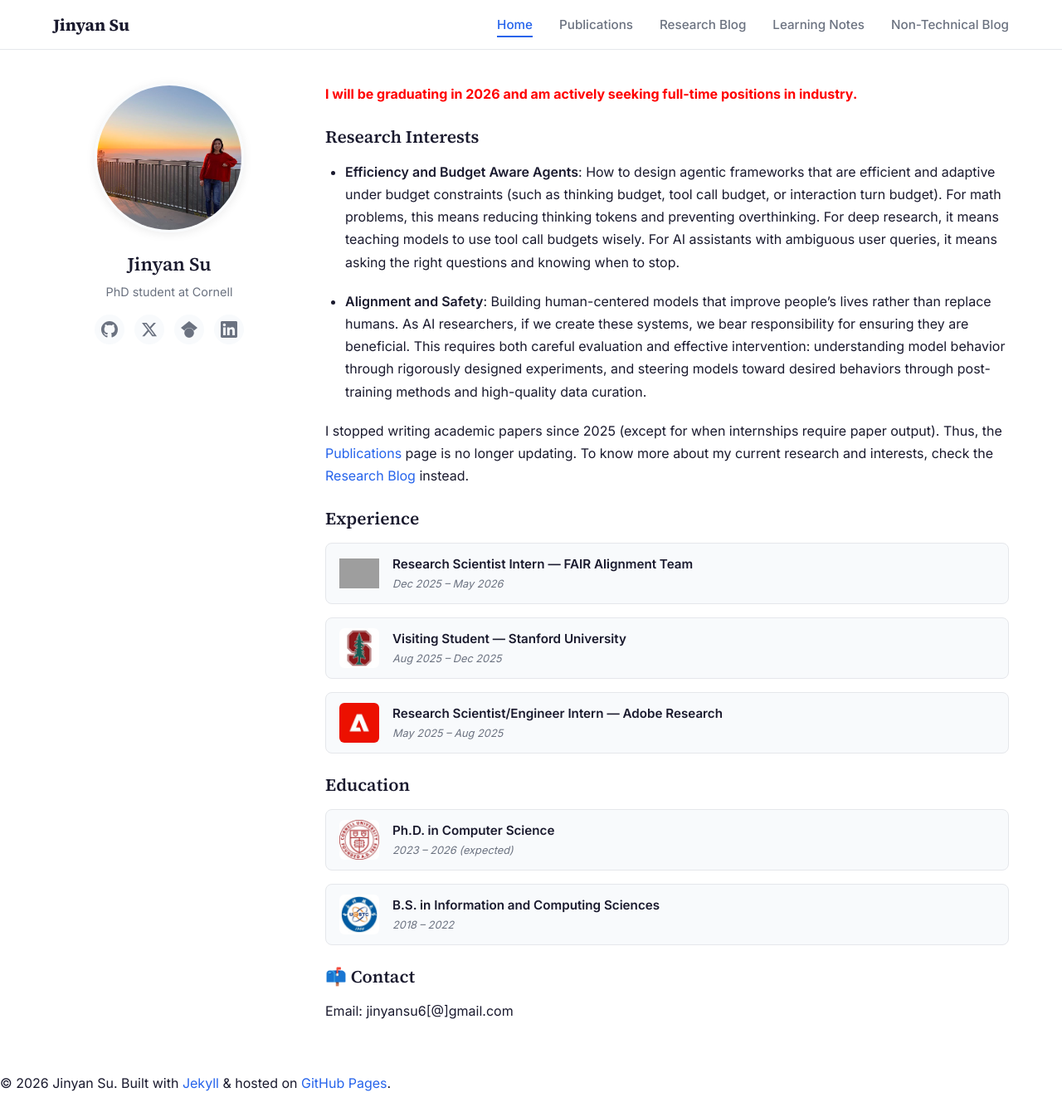
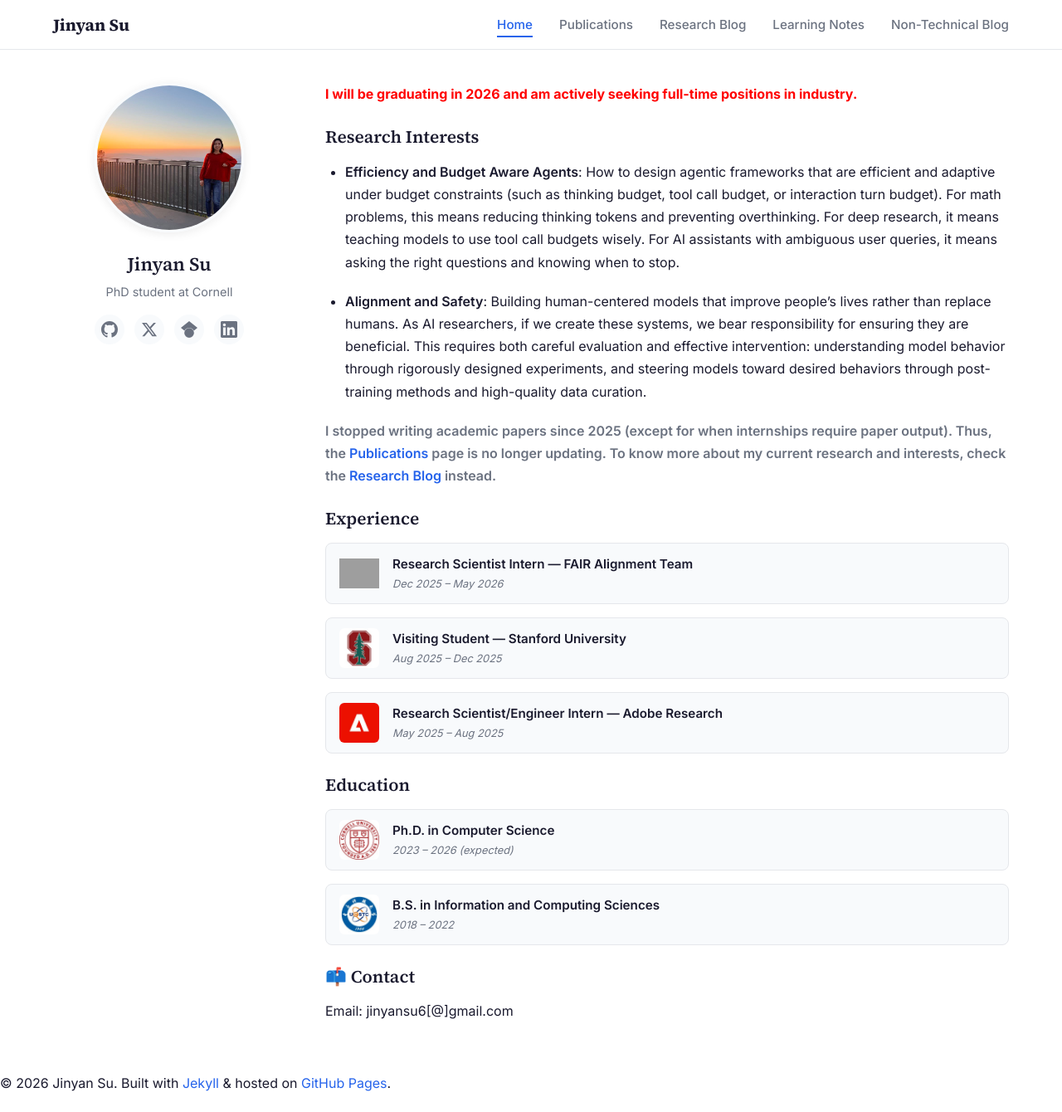
Before and after one commit to JinyanSu1/jinyansu1.github.io, a Jekyll site: the page built from index.md, in a window 1280 px wide and 1340 px high. Shown: the whole window at 83% size. Built offline with Jekyll 4.4.1, drawn with Linux system fonts in a browser that asks for light colours; grey boxes are pictures that could not be loaded.

Commit message:
Style paper notices: bold gray text

```diff
--- a/index.md
+++ b/index.md
@@ -12,7 +12,7 @@
 
 - **Alignment and Safety**: Building human-centered models that improve people's lives rather than replace humans. As AI researchers, if we create these systems, we bear responsibility for ensuring they are beneficial. This requires both careful evaluation and effective intervention: understanding model behavior through rigorously designed experiments, and steering models toward desired behaviors through post-training methods and high-quality data curation.
 
-I stopped writing academic papers since 2025 (except for when internships require paper output). Thus, the [Publications](/publications/) page is no longer updating. To know more about my current research and interests, check the [Research Blog](/research-blog/) instead.
+**<span style="color:#6b7280;">I stopped writing academic papers since 2025 (except for when internships require paper output). Thus, the [Publications](/publications/) page is no longer updating. To know more about my current research and interests, check the [Research Blog](/research-blog/) instead.</span>**
 
 ## Experience
 
```
Also changed, not shown: publications.md (+1 -1 lines).
